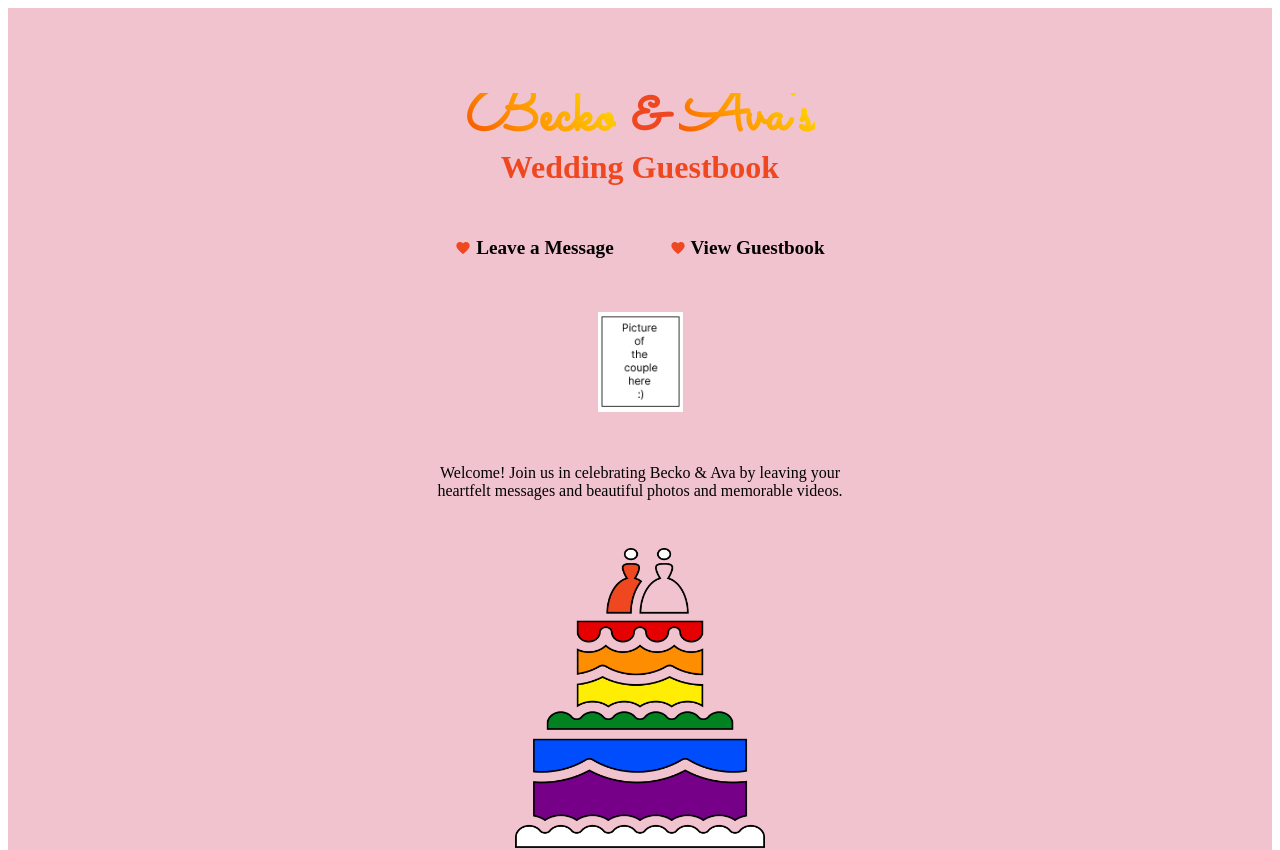
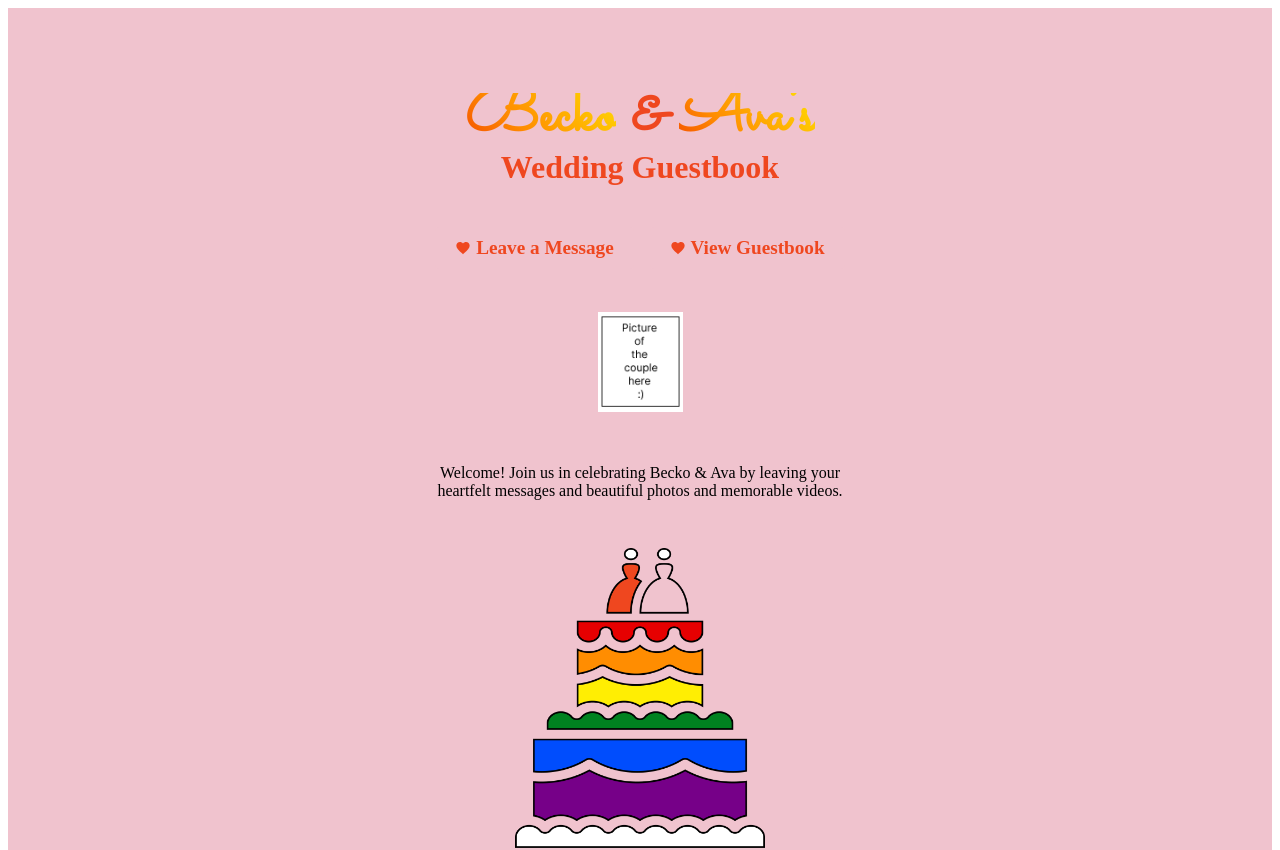
Before and after one commit to GinaHorch/becko-ava-wedding, a Next.js app: page / in a window 1280 px wide. Shown: the top 850 px of the page. Built offline with nearby package versions, Linux system fonts and the light colour scheme; a web font is replaced by a local one.

Commit message:
font colour changes

```diff
--- a/src/app/globals.css
+++ b/src/app/globals.css
@@ -79,7 +79,7 @@ body {
 
 .landing-navigation a {
   text-decoration: none;
-  color: black;
+  color: #ef471f;
   font-weight: bold;
   display: inline-flex;
   align-items: center;
```
